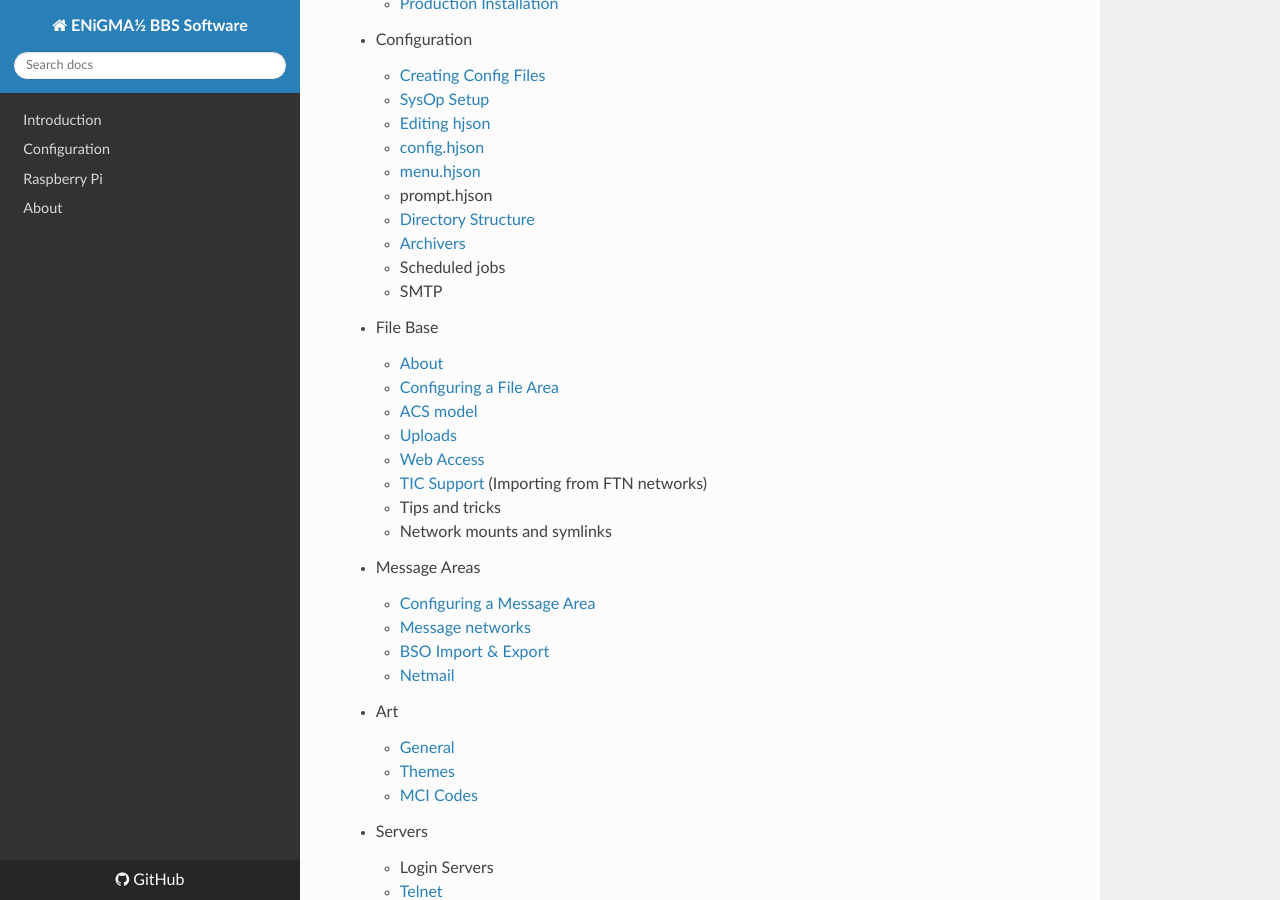
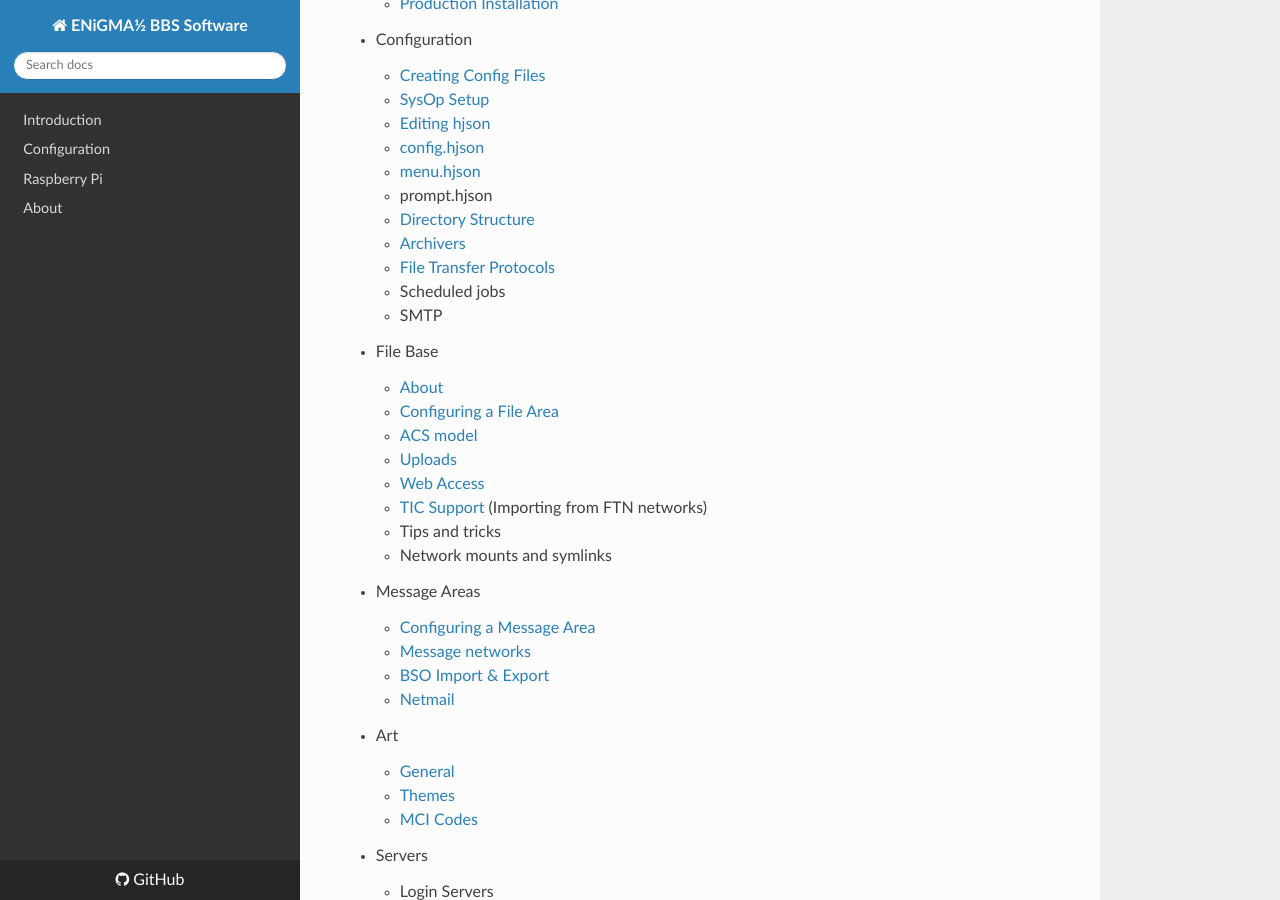
Before and after one commit to NuSkooler/enigma-bbs, an MkDocs documentation site: the page built from docs/_includes/nav.md, in a window 1280 px wide and 900 px high, scrolled down 383 px. Built offline with MkDocs 1.6.1, drawn with Linux system fonts in a browser that asks for light colours; nearby versions of some CDN libraries; old or Windows-style settings are respelled for this version of MkDocs; part of the change alters nothing that is shown.

Commit message:
Documentation updates + Add File Transfer Protocols section * Minor updates

````diff
--- a/docs/_includes/nav.md
+++ b/docs/_includes/nav.md
@@ -19,6 +19,7 @@
     - prompt.hjson
     - [Directory Structure]({{ site.baseurl }}{% link configuration/directory-structure.md %})
     - [Archivers]({{ site.baseurl }}{% link configuration/archivers.md %})
+    - [File Transfer Protocols]({{ site.baseurl }}{% link configuration/file-transfer-protocols.md %})
     - Scheduled jobs
     - SMTP
 
--- /dev/null
+++ b/docs/configuration/file-transfer-protocols.md
@@ -0,0 +1,49 @@
+---
+layout: page
+title: File Transfer Protocols
+---
+ENiGMA½ currently relies on external executables for "legacy" file transfer protocols such as X, Y, and ZModem. The `fileTransferProtocols` section of `config.hjson` is used to override defaults, add new handlers, etc. Remember that ENiGMA½ also support modern web (HTTP/HTTPS) downloads!
+
+## File Transfer Protocols
+File transfer protocols are managed via the `fileTransferProtocols` configuration block of `config.hjson`. Each entry defines an **external** protocol that can be used for uploads (recv), downloads (send), or both. Depending on the protocol and handler, batch receiving of files (uploads) may also be available.
+
+### Predefined File Transfer Protocols
+The following file transfer protocols are pre-configured in ENiGMA½ as of this writing. System operators may override or extend this list. PRs are welcome for pre-configured additions!
+
+#### SEXYZ
+[SEXYZ from Synchronet](http://wiki.synchro.net/util:sexyz) offers a nice X, Y, and ZModem implementation including ZModem-8k & works under *nix and Windows based systems. As of this writing, ENiGMA½ is pre-configured to support ZModem-8k, XModem, and YModem using SEXYZ. An x86_64 Linux binary, and hopefully more in the future, [can be downloaded here](http://132.0.0.249/bbs-linux-binaries/).
+
+#### sz/rz
+ZModem-8k is configured using the standard Linux [sz(1)](https://linux.die.net/man/1/sz) and [rz(1)](https://linux.die.net/man/1/rz) binaries. Note that these binaries also support XModem and YModem, and as such adding the configurations to your system should be fairly straight forward.
+
+Generally available as `lrzsz` under Apt or Yum type packaging.
+
+### File Transfer Protocol Configuration
+The following top-level members are available to an external protocol configuration:
+* `name`: Required; Display name of the protocol
+* `type`: Required; Currently must be `external`. This will be expanded upon in the future with built in protocols.
+* `sort`: Optional; Sort key. If not provided, `name` will be used for sorting.
+
+For protocols of type `external` the following members may be defined:
+* `sendCmd`: Required for protocols that can send (allow user downloads); The command/binary to execute.
+* `sendArgs`: Required if using `sendCmd`; An array of arguments. A placeholder of `{fileListPath}` may be used to supply a path to a **file containing** a list of files to send, or `{filePaths}` to supply *1:n* individual file paths to send.
+* `recvCmd`: Required for protocols that can receive (allow user uploads); The command/binary to execute.
+* `recvArgs`: Required if using `recvCmd` and supporting **batch** uploads; An array of arguments. A placeholder of `{uploadDir}` may be used to supply the system provided upload directory. If `{uploadDir}` is not present, the system expects uploaded files to be placed in CWD which will be set to the upload directory.
+* `recvArgsNonBatch`: Required if using `recvCmd` and supporting non-batch (single file) uploads; A placeholder of `{fileName}` may be supplied to indicate to the protocol what the uploaded file should be named (this will be collected from the user before the upload starts).
+* `escapeTelnet`: Optional; If set to `true`, escape all internal Telnet related codes such as IAC's. This option is required for external protocol handlers such as `sz` and `rz` that do not escape themselves.
+
+#### Example File Transfer Protocol Configuration
+```
+zmodem8kSexyz : {
+	name		: 'ZModem 8k (SEXYZ)',
+	type		: 'external',
+	sort		: 1,
+	external	: {
+		sendCmd				: 'sexyz',
+		sendArgs			: [ '-telnet', '-8', 'sz', '@{fileListPath}' ],
+		recvCmd				: 'sexyz',
+		recvArgs			: [ '-telnet', '-8', 'rz', '{uploadDir}' ],
+		recvArgsNonBatch	: [ '-telnet', '-8', 'rz', '{fileName}' ],
+	}
+}
+```
--- a/docs/filebase/first-file-area.md
+++ b/docs/filebase/first-file-area.md
@@ -3,13 +3,13 @@ layout: page
 title: Configuring a File Base
 ---
 ## ENiGMA½ File Base Key Concepts
-Like many things in ENiGMA½, configuration of file base(s) is handled via `config.hjson` -- specifically
-in the `fileBase` section. First, there are a couple of concepts you should understand.
+Like many things in ENiGMA½, configuration of file base(s) is handled via `config.hjson` — specifically
+in the `fileBase` section. First, there are a couple of concepts you should understand:
 
 
 ### Storage tags
 
-**Storage Tags** define paths to a physical (file) storage locations that are referenced in a
+**Storage Tags** define paths to physical (file) storage locations that are referenced in a
 file *Area* entry. Each entry may be either a fully qualified path or a relative path. Relative paths
 are relative to the value set by the `areaStoragePrefix` key (defaults to `<enigma_install_dir/file_base`).
 Below is an example defining a both a relative and fully qualified path each attached to a storage tag:
@@ -22,8 +22,7 @@ storageTags: {
 }
 ```
 
-Note that on their own, storage tags don't do anything - they are simply pointers to storage locations on
-your system.
+Note that on their own, storage tags don't do anything — they are simply pointers to storage locations on your system.
 
 ### Areas
 
````
